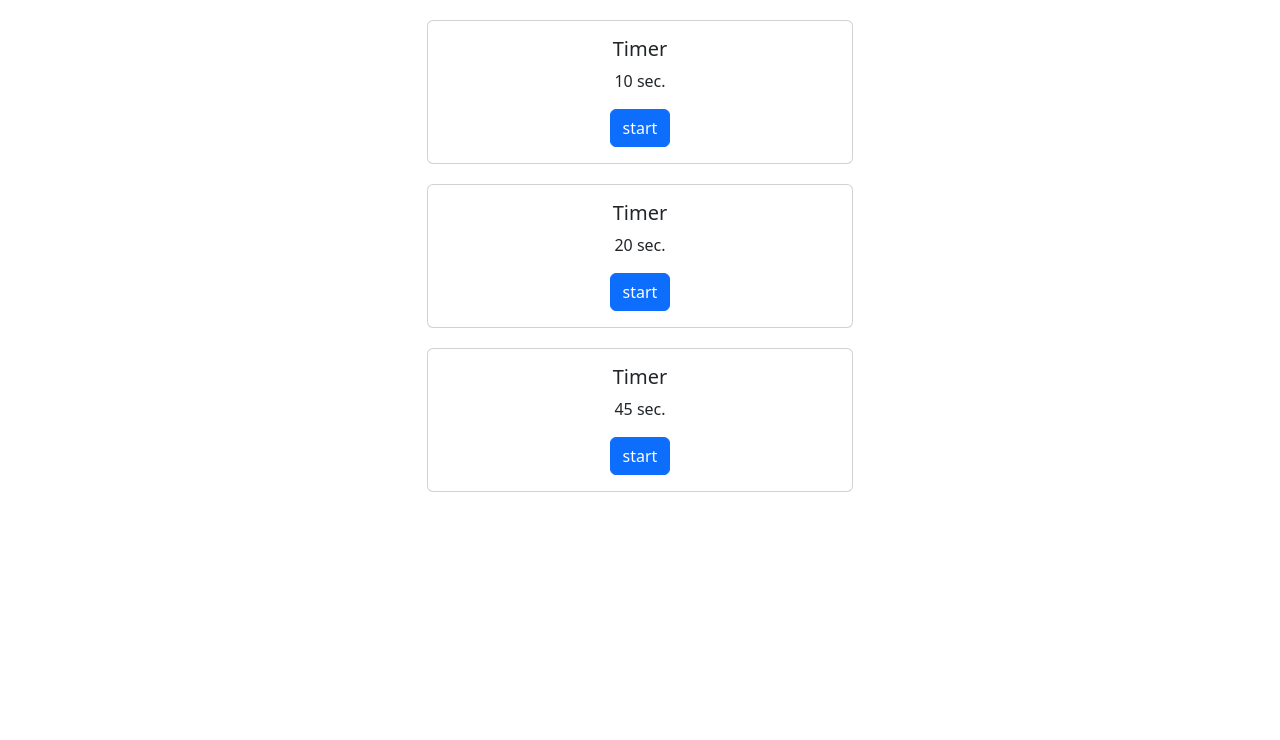
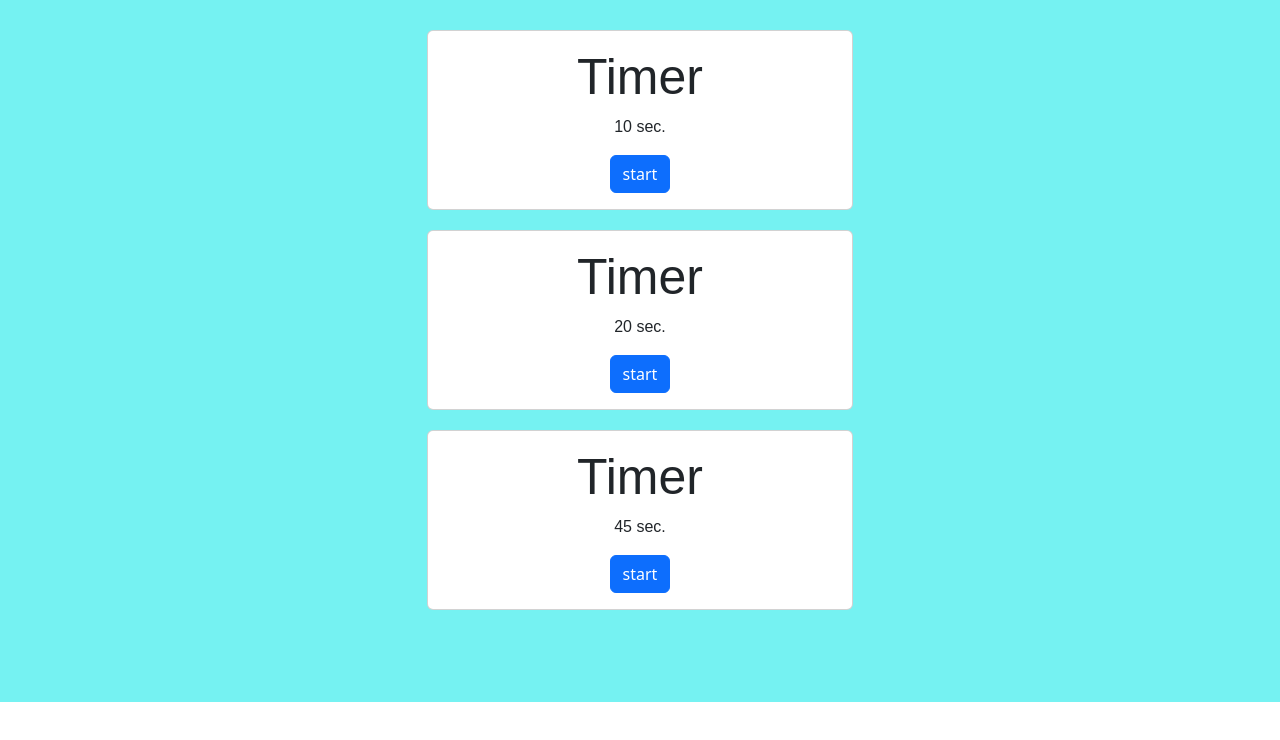
Before and after one commit to akshayarcher/Timer, a plain HTML site: page index.html in a window 1280 px wide. Drawn offline with nearby package versions, Linux system fonts and the light colour scheme.

Commit message:
Update style.css

```diff
--- a/style.css
+++ b/style.css
@@ -1,14 +1,25 @@
-/* body{
-    background: black;
-} */
+
+.footer{
+    background-color: rgb(117, 242, 242);
+}
 .card{
-
    margin: auto;
    margin-top: 20px;
    margin-bottom: 20px;
-
 }
 
 .timer-container{
+    background-color: rgb(117, 242, 242);
+    text-align: center;
+    padding-top: 10px;
+}
+.card-title{
+    font-size: 50px;
+    font-family:Arial, Helvetica, sans-serif;
+}
+.card-text{
+    font-family: Arial, Helvetica, sans-serif;
+}
+.cp{
     text-align: center;
 }
```
